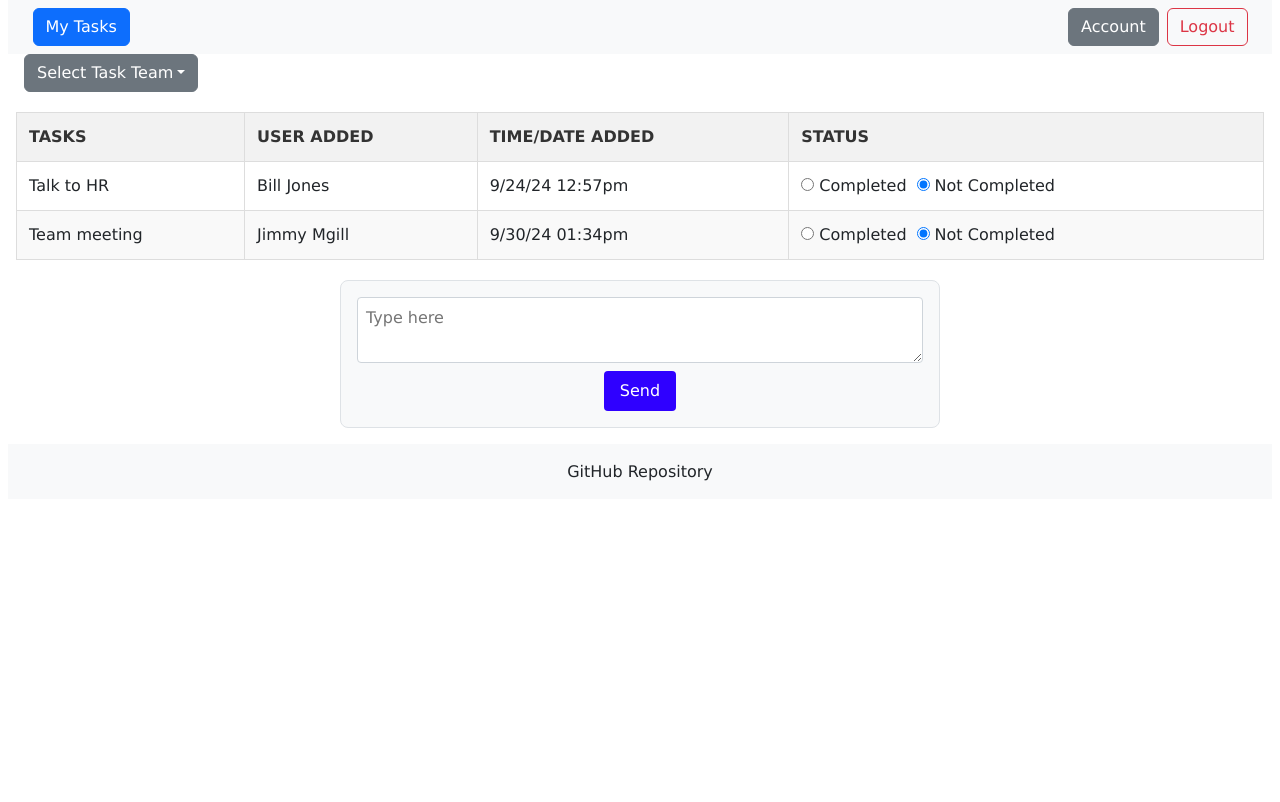
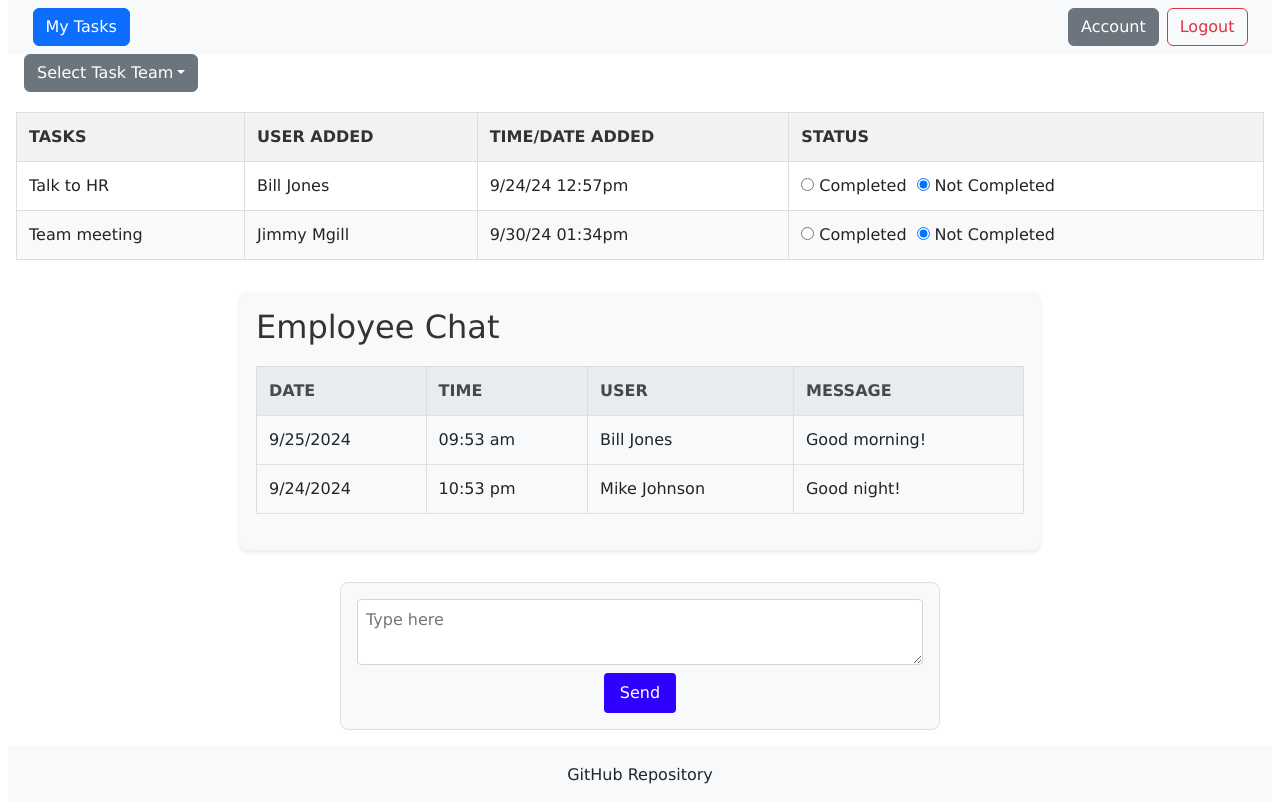
Before and after one commit to harrisonoakess/startup, a React (Vite) app: page /tasks in a window 1280 px wide. Built offline with nearby package versions, Linux system fonts and the light colour scheme.

Commit message:
last push before sending to the server

```diff
--- a/src/app.jsx
+++ b/src/app.jsx
@@ -26,6 +26,7 @@ export default function App() {
           <div>
           <ChooseBar />
           <TaskTable />
+          <EmployeeChat />
           <MessageInput />
           </div>} />
       </Routes>
```
